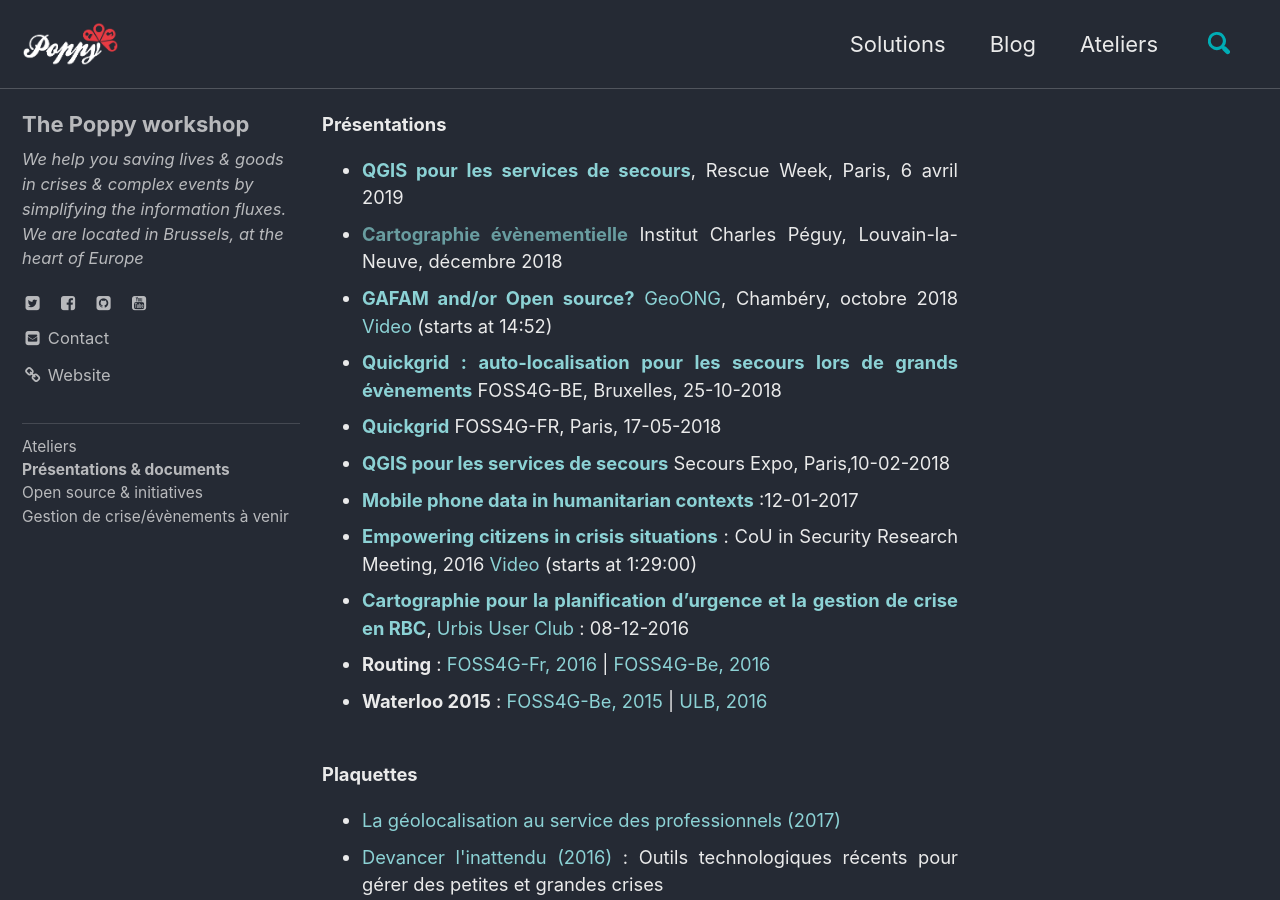
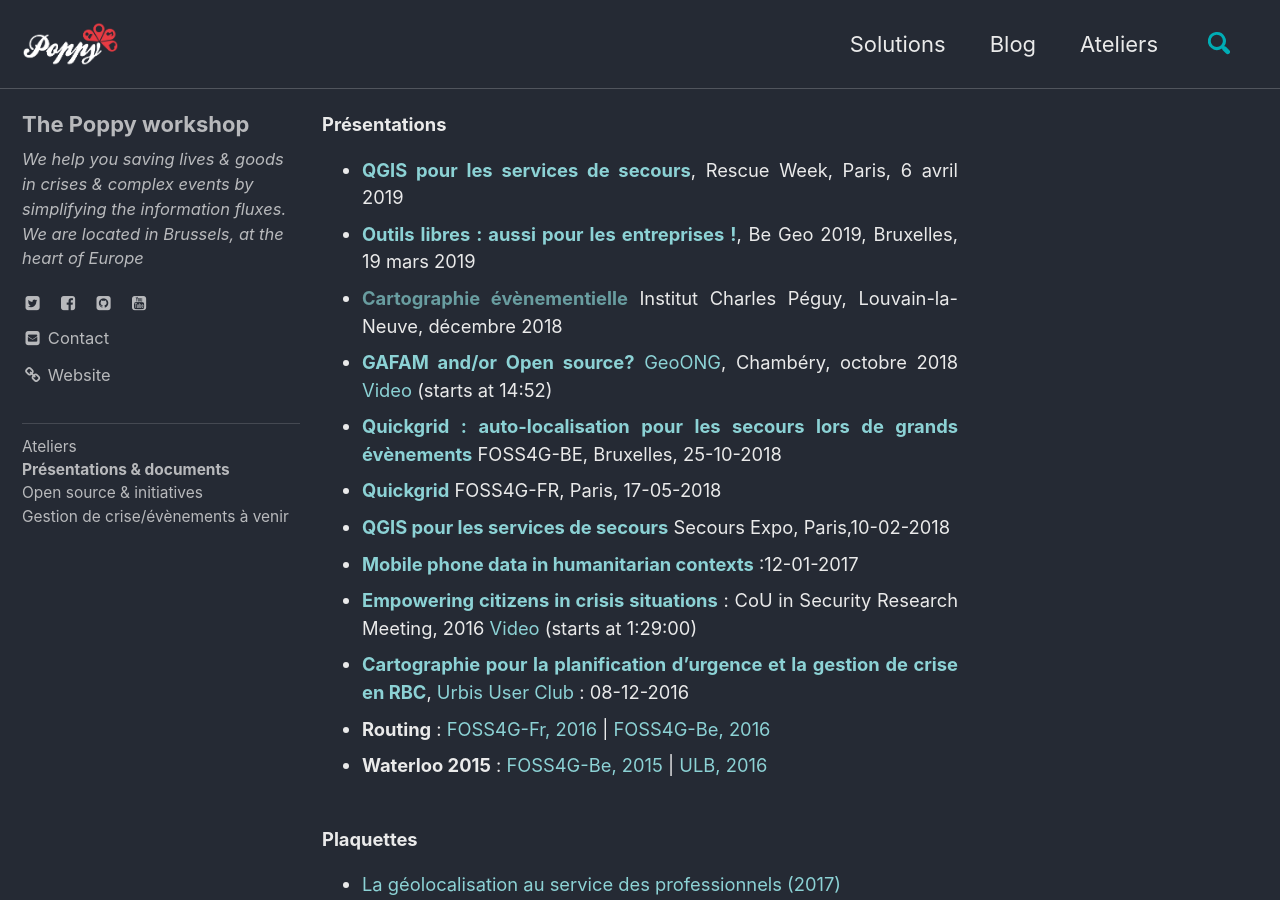
Before and after one commit to ccloquet/ccloquet.github.io, a Jekyll site: the page built from _pages/presas.html, in a window 1280 px wide and 900 px high. Built offline with Jekyll 4.4.1, drawn with Linux system fonts in a browser that asks for light colours; cached includes are drawn as plain includes.

Commit message:
Update presas.html

```diff
--- a/_pages/presas.html
+++ b/_pages/presas.html
@@ -4,6 +4,7 @@ permalink: /presas/
 <b>Présentations</b>
 <ul class='class_ul'>
 <li><a href="http://www.rescue-week.com/accueil.html"><b>QGIS pour les services de secours</b></a>, Rescue Week</a>, Paris, 6 avril 2019</li>
+<li><a href="https://begeo2019.be/fr/track-6"><b>Outils libres : aussi pour les entreprises !</b></a>, Be Geo 2019</a>, Bruxelles, 19 mars 2019</li>
 <li><a href=''><b>Cartographie évènementielle</b></a> Institut Charles Péguy, Louvain-la-Neuve, décembre 2018</li>
 <li><a href='https://docs.my-poppy.eu/20181027_geong_poppy_v2.pdf'><b>GAFAM and/or Open source?</b></a> <a href="http://www.cartong.org/geong/2018">GeoONG</a>, Chambéry, octobre 2018 <a href='https://www.youtube.com/watch?v=DmbYuWOOcEM&frags=pl%2Cwn&fbclid=IwAR3SRhn1gxxzOvgEDnyUvsvIKmcHyl0Rp20yC7eAgMjqtkz1yttZaHwV9gs'>Video</a> (starts at 14:52)</li>
 <li><a href='https://docs.my-poppy.eu/230181025_Cloquet_Quickgrid.pdf'><b>Quickgrid : auto-localisation pour les secours lors de grands évènements</b></a> FOSS4G-BE, Bruxelles, 25-10-2018</li>
```
